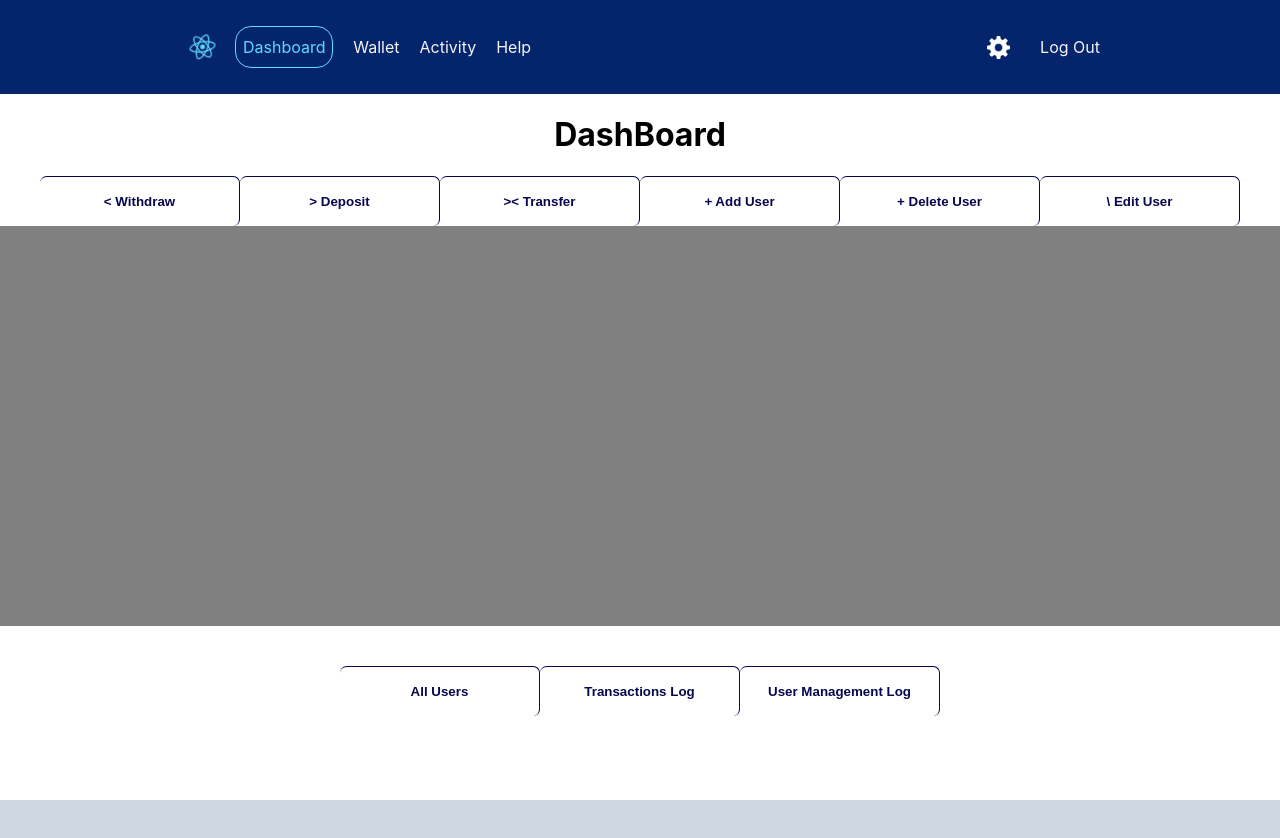
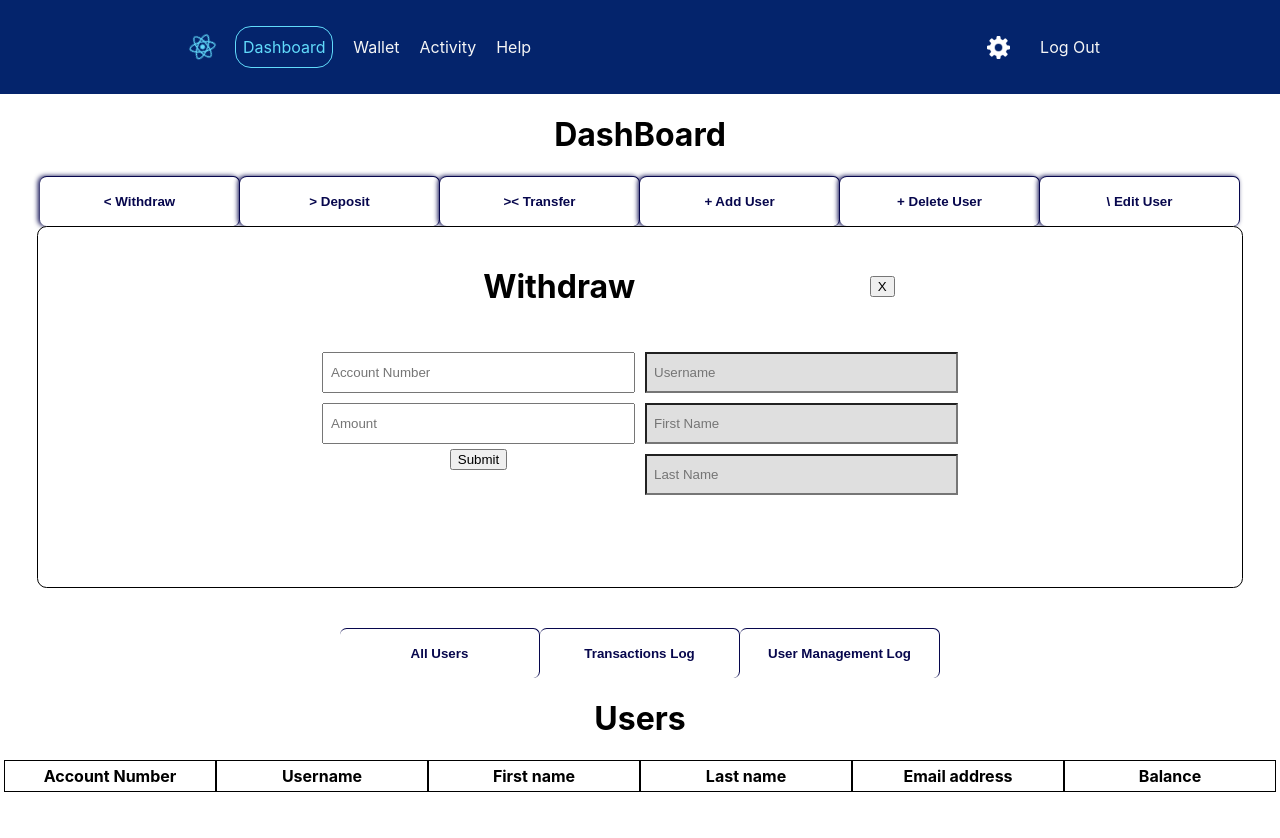
Before and after one commit to Hoshaiah/bank-app, a React (Create React App) app: page / in a window 1280 px wide. Both pictures are taken after a click on the element "Employee's". Shown: the top 838 px of the page. Before the commit the page ends 800 px from the top, so only its background shows below. Built offline with nearby package versions, Linux system fonts and the light colour scheme.

Commit message:
added design

```diff
--- a/src/App.css
+++ b/src/App.css
@@ -685,6 +685,7 @@ div#linkBankReminder {
   flex-direction: column;
   justify-content: flex-start;
   align-items: center;
+  min-height: 1600px;
 }
 
 #employeeMainTop {
@@ -710,16 +711,19 @@ div#linkBankReminder {
   font-weight: bolder;
   border-bottom: transparent;
   border-left: transparent;
+  box-shadow: -2px 0px 5px rgb(7, 7, 77);;
 
 }
 
 #employeePopupPane {
-  width: 100%;
-  height: 50vmin;
-  background-color: gray;
+  width: 86%;
+  height: 45vmin;
   bottom: 10px;
   display: flex;
   justify-content: center;
+  border: 1px solid;
+  border-radius: 0.6em;
+  background-color:#ffffff ;
 }
 
 #employeePopupWithdraw, #employeePopupDeposit{
@@ -842,8 +846,7 @@ div#linkBankReminder {
   grid-area: theader;
   display: flex;
   align-items: center;
-  justify-content: center;
-}
+  justify-content: center;}
 
 #transferX {
   grid-area: tx;
@@ -854,7 +857,7 @@ div#linkBankReminder {
 
 /* adduser */
 
-#addUserForm {
+#addUserForm{
   display: grid;
   grid-template-columns: 1fr 1fr 1fr 1fr 1fr;
   grid-template-rows: 1fr 1fr 1fr;
@@ -869,23 +872,88 @@ div#linkBankReminder {
   flex-direction: column;
   align-items: center;
 }
-#addUserInputs input  {
+#addUserInputs input {
   padding-left: 7px;
   width: 300px;
   height: 35px;
   margin: 5px;
 }
 
-#addUserHeader {
+#addUserHeader{
   grid-area: auheader;
   display: flex;
   justify-content: center;
   align-items: center;
 }
 
-#auX{
+#auX {
   grid-area: aux;
 }
+
+#deleteUser, #editUser {
+  display: flex;
+  flex-direction: row;
+}
+
+#deleteUserHeader, #editUserHeader {
+  display: flex;
+  flex-direction: column;
+  justify-content: center;
+  align-items: center;
+}
+
+#deleteUserX, #editUserX{
+  align-self: flex-end;
+}
+
+#deleteUserReminder, #editUserReminder{
+  height: 20px;
+  color: rgb(133, 4, 4);
+}
+
+#deleteUserInputs, #editUserInputs {
+  display: flex;
+  flex-direction: column;
+  margin: 20px;
+}
+
+#deleteUserInputs input,  #editUserInputs input{
+  width:300px;
+  height: 40px;
+  padding-left: 7px;
+  text-align: center;
+  margin-bottom: 10px;
+}
+
+#deleteUserInputs button, #editUserInputs button {
+  width: 313px;
+  height: 40px;
+}
+
+#deleteUserInfo, #editUserInfo {
+  display: flex;
+  flex-direction: column;
+}
+
+#deleteUserInfo input, #editUserInfo input{
+  width:300px;
+  height: 40px;
+  padding-left: 7px;
+  margin: 5px;
+}
+
+#deleteUserInfo input {
+  background-color: rgb(223, 223, 223);
+}
+
+#editUsername {
+  background-color: rgb(223, 223, 223);
+}
+
+
+
+
+
 
 
 
--- a/src/js/DeleteUser.js
+++ b/src/js/DeleteUser.js
@@ -22,9 +22,7 @@ function DeleteUser(props) {
 
         if(accountNumber.length ===6){
             if(accountNumber in usedAccountNumbers) {
-                console.log(usedAccountNumbers)
                 let username = usedAccountNumbers[accountNumber]
-                console.log(users[username])
                 deleteLastName.current.value = users[username].lastName
                 deleteFirstName.current.value = users[username].firstName
                 deleteUsername.current.value = users[username].username
@@ -49,13 +47,13 @@ function DeleteUser(props) {
         event.preventDefault()
         let username = deleteUsername.current.value
         let email = deleteEmail.current.value
-        let accountNumber = users[username].accountNumber
         if (username.length === 0){
             event.preventDefault()
             setDeleteUserReminder("*Account Number is invalid")
         } else {
             let previousLog = []
             let newDate = new Date()
+            let accountNumber = users[username].accountNumber
             if (adminRecords.managementLog) {
                 previousLog = adminRecords.managementLog
             }
@@ -98,20 +96,18 @@ function DeleteUser(props) {
 
     return (
         <div>
+            <div id="deleteUserHeader">
+                <button id="deleteUserX" onClick={e => onCancel(e)}type="submit">X</button>
+                <h1>Delete User</h1>
+                <p id="deleteUserReminder">{deleteUserReminder}</p>
+            </div>
         <form id="deleteUser">
-            <div id="deleteUserHeader">
-                <h1>Delete User</h1>
-                <div><p>{deleteUserReminder}</p></div>
-            </div>
-            <div id="deleteUserX">
-                <button onClick={e => onCancel(e)}type="submit">X</button>
-            </div>
             <div id="deleteUserInputs">
                 <label for="depositAccountNumber"></label>
                 <input onChange={event => onAccountNumberChange(event.target.value)} type="text" id="depositAccountNumber" placeholder="Account Number"></input>
-                <button onClick={e => onSubmit(e)}type="submit">Submit</button>
+                <button onClick={e => onSubmit(e)}type="submit">Delete</button>
             </div>
-            <div id="depositInfo">
+            <div id="deleteUserInfo">
                 <label for="deleteUsername"></label>
                 <input ref = {deleteUsername} type="text" id="deleteUsername" placeholder="Username" readOnly></input>
                 <label for="deleteFirstName"></label>
--- a/src/js/EditUser.js
+++ b/src/js/EditUser.js
@@ -127,22 +127,20 @@ function EditUser(props) {
 
     return (
         <div>
+            <div id="editUserHeader">
+                <button id="editUserX" onClick={e => onCancel(e)}type="submit">X</button>
+                <h1>Edit User</h1>
+                <p id="editUserReminder">{editUserReminder}</p>
+            </div>
             <form id="editUser">
-            <div id="editUserHeader">
-                <h1>Edit User</h1>
-                <div><p>{editUserReminder}</p></div>
-            </div>
-            <div id="editUserX">
-                <button onClick={e => onCancel(e)}type="submit">X</button>
-            </div>
                 <div id="editUserInputs">
                     <label for="depositAccountNumber"></label>
-                <input onChange={event => onAccountNumberChange(event.target.value)} type="text" id="depositAccountNumber" placeholder="Account Number"></input>
-                <button onClick={e => onSubmit(e)}type="submit">Submit</button>
+                    <input id="editAccountNumber" onChange={event => onAccountNumberChange(event.target.value)} type="text" placeholder="Account Number"></input>
+                    <label for="editUsername"></label>
+                    <input ref = {editUsername} type="text" id="editUsername" placeholder="Username" readOnly></input>
+                    <button onClick={e => onSubmit(e)}type="submit">Edit</button>
                 </div>
                 <div id="editUserInfo">
-                <label for="editUsername"></label>
-                <input ref = {editUsername} type="text" id="editUsername" placeholder="Username" readOnly></input>
                     <label for="editEmail"></label>
                     <input ref = {editEmail} type="text" id="editEmail" placeholder="Email" ></input>
                     <label for="editFirstName"></label>
@@ -152,16 +150,6 @@ function EditUser(props) {
                     <label for="editPassword"></label>
                     <input ref = {editPassword} type="text" id="editPassword" placeholder="Password" ></input>
                 </div>
-            {/* <div id="depositNewInfo">
-                <h2>New</h2>
-                <label for="newEditEmail"></label>
-                <input ref = {newEditEmail} type="text" id="newEditEmail" placeholder="New Email" ></input>
-                <label for="editFirstName"></label>
-                <input ref = {newEditFirstName} type="text" id="newEditFirstName" placeholder="New First Name" ></input>
-                <label for="editLastName"></label>
-                <input ref = {newEditLastName} type="text" id="newEditLastName" placeholder="New Last Name" ></input>
-                <input ref = {newEditPassword} type="text" id="newEditPassword" placeholder="New Password" ></input>
-            </div> */}
             </form>
         </div>
     )
--- a/src/js/Employee.js
+++ b/src/js/Employee.js
@@ -9,8 +9,8 @@ import EmployeeMainPopup from "./EmployeeMainPopup"
 function Employee(props){
     const {isEmployeePage, setIsEmployeePage, currentUser, setCurrentUser, setUsers, users, setIsLoginPage, usedAccountNumbers, setUsedAccountNumbers, usedEmails, setUsedEmails, adminRecords, setAdminRecords} = props
     const [overlayVisiblity, setOverlayVisibility] = useState("hidden")
-    const [popupAction, setPopupAction] = useState("")
-    const [infoPopupAction, setInfoPopupAction] = useState("")
+    const [popupAction, setPopupAction] = useState("withdraw")
+    const [infoPopupAction, setInfoPopupAction] = useState("allUsers")
 
     const onExit = () => {
         setIsEmployeePage(false)
--- a/src/js/EmployeeDeposit.js
+++ b/src/js/EmployeeDeposit.js
@@ -119,7 +119,7 @@ function EmployeeDeposit(props) {
                 <label for="depositAccountNumber"></label>
                 <input onChange={event => onAccountNumberChange(event.target.value)} type="text" id="depositAccountNumber" placeholder="Account Number"></input>
                 <label for="depositAmount"></label>
-                <input ref = {depositAmount} type="text" id="depositAmount" placeholder="Amount"></input>
+                <input ref = {depositAmount} type="number" id="depositAmount" placeholder="Amount"></input>
                 <button onClick={e => onSubmit(e)}type="submit">Submit</button>
             </div>
             <div id="depositInfo">
--- a/src/js/EmployeeTransfer.js
+++ b/src/js/EmployeeTransfer.js
@@ -179,7 +179,7 @@ function EmployeeTransfer(props) {
                 <label for="transferToAccountNumber"></label>
                 <input onChange={event => onAccountNumberChangeTo(event.target.value)} type="text" id="transferToAccountNumber" placeholder="Account Number To"></input>
                 <label for="transferFromAmount"></label>
-                <input ref = {transferAmount} type="text" id="transferAmount" placeholder="Amount"></input>
+                <input ref = {transferAmount} type="number" id="transferAmount" placeholder="Amount"></input>
                 <button onClick={e => onSubmit(e)}type="submit">Submit</button>
             </div>
             <div id="transferInfoFrom">
--- a/src/js/EmployeeWithdraw.js
+++ b/src/js/EmployeeWithdraw.js
@@ -119,7 +119,7 @@ function EmployeeWithdraw(props) {
             <div id="withdrawInputDiv">
                 <label for="withdrawAccountNumber"></label>
                 <input onChange={event => onAccountNumberChange(event.target.value)} type="text" id="withdrawAccountNumber" placeholder="Account Number"></input>
-                <input ref = {withdrawAmount} type="text" id="withdrawAmount" placeholder="Amount"></input>
+                <input ref = {withdrawAmount} type="number" id="withdrawAmount" placeholder="Amount"></input>
                 <button onClick={e => onSubmit(e)}type="submit">Submit</button>
             </div>
             <div id="withdrawUserInfo">
```
Lines whose indentation alone changed are shown as unchanged.
